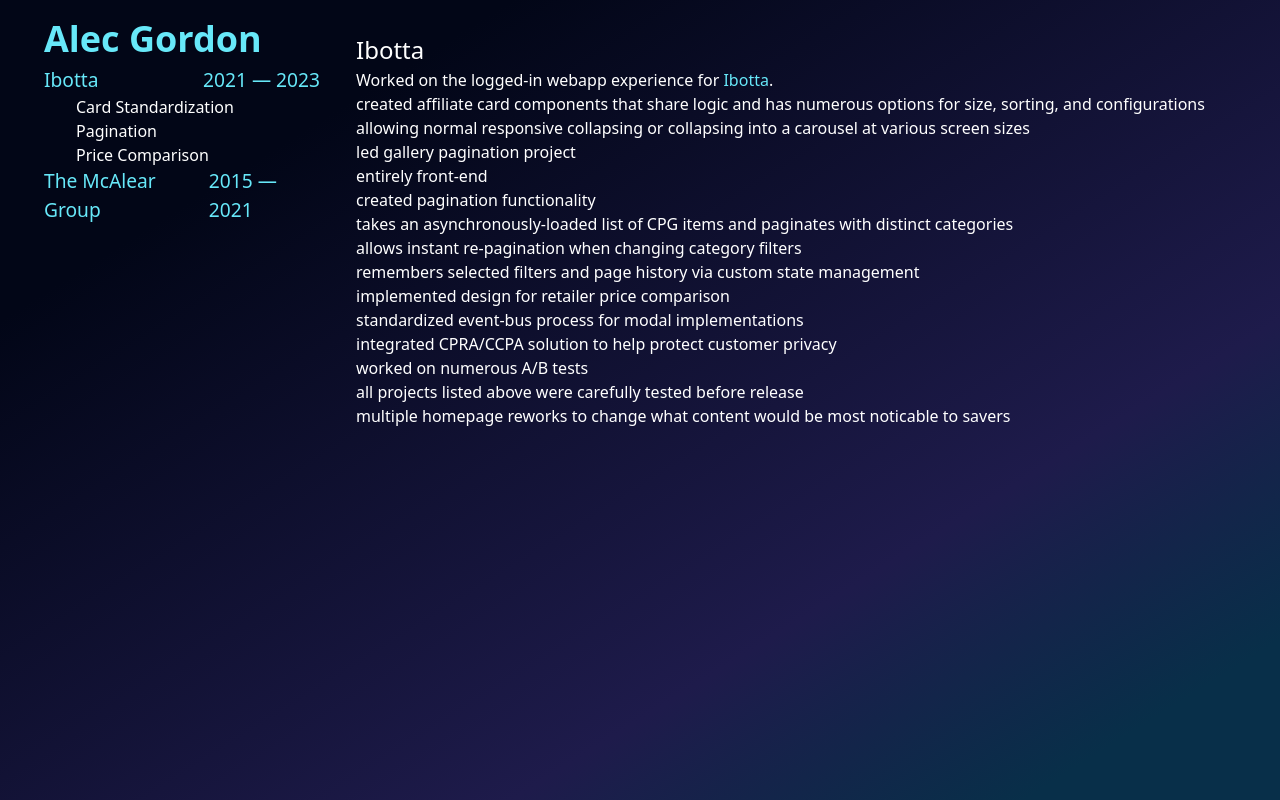
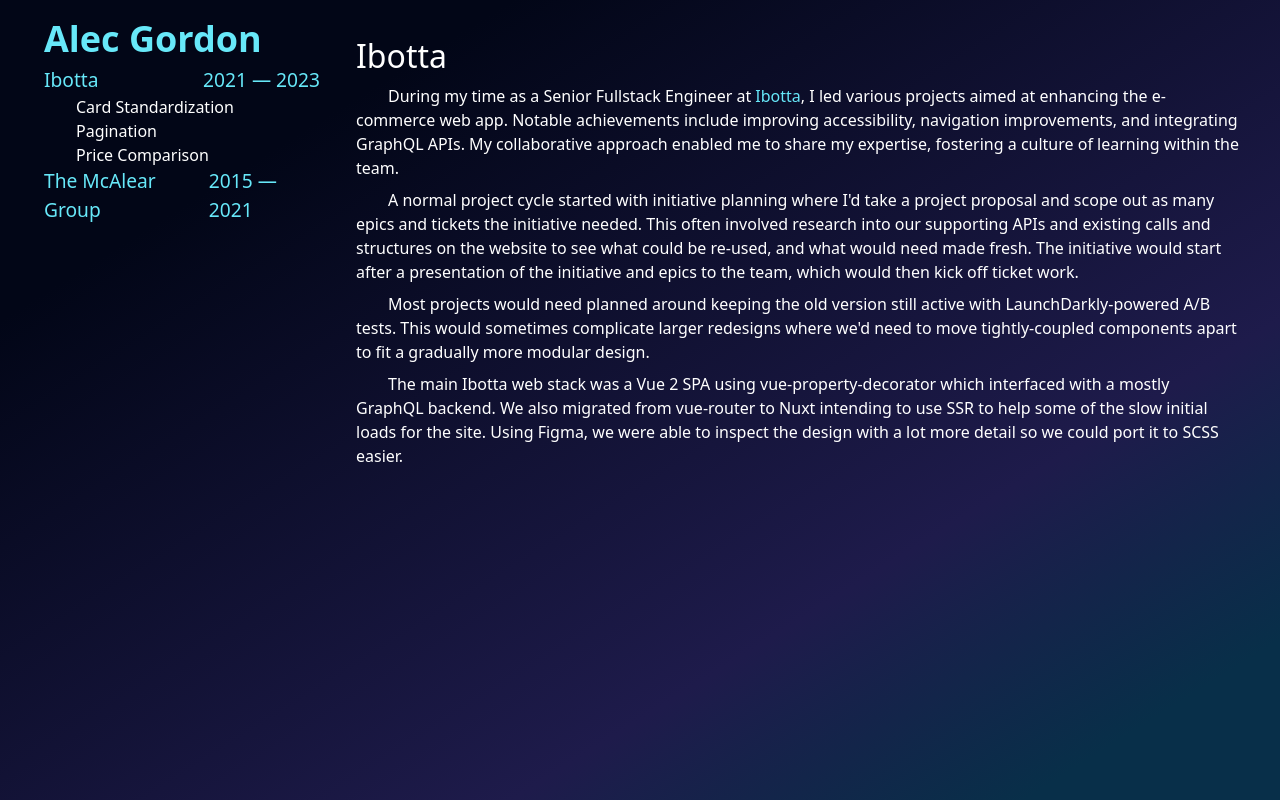
Before and after one commit to insanealec/alecgordon, a Vue app: page /ibotta in a window 1280 px wide. Built offline with nearby package versions, Linux system fonts and the light colour scheme.

Commit message:
Write out Ibotta summary

```diff
--- a/src/components/IbottaExperience.vue
+++ b/src/components/IbottaExperience.vue
@@ -1,14 +1,31 @@
-<script setup lang="ts">
-//
-</script>
-
 <template>
   <div>
-    <h3>Ibotta</h3>
+    <h2>Ibotta</h2>
 
-    Worked on the logged-in webapp experience for <a href="https://ibotta.com/home">Ibotta</a>.
+    <p class="paragraph">
+      During my time as a Senior Fullstack Engineer at <a href="https://ibotta.com/home">Ibotta</a>, I led various projects aimed at enhancing the e-commerce web app.
+      Notable achievements include improving accessibility, navigation improvements, and integrating GraphQL APIs.
+      My collaborative approach enabled me to share my expertise, fostering a culture of learning within the team.
+    </p>
 
-    <ul>
+    <p class="paragraph">
+      A normal project cycle started with initiative planning where I'd take a project proposal and scope out as many epics and tickets the initiative needed.
+      This often involved research into our supporting APIs and existing calls and structures on the website to see what could be re-used, and what would need made fresh.
+      The initiative would start after a presentation of the initiative and epics to the team, which would then kick off ticket work.
+    </p>
+
+    <p class="paragraph">
+      Most projects would need planned around keeping the old version still active with LaunchDarkly-powered A/B tests.
+      This would sometimes complicate larger redesigns where we'd need to move tightly-coupled components apart to fit a gradually more modular design.
+    </p>
+
+    <p class="paragraph">
+      The main Ibotta web stack was a Vue 2 SPA using vue-property-decorator which interfaced with a mostly GraphQL backend.
+      We also migrated from vue-router to Nuxt intending to use SSR to help some of the slow initial loads for the site.
+      Using Figma, we were able to inspect the design with a lot more detail so we could port it to SCSS easier.
+    </p>
+
+    <!-- <ul>
     <li>
       created affiliate card components that share logic and has numerous options for size, sorting, and configurations allowing normal responsive collapsing or collapsing into a carousel at various screen sizes
     </li>
@@ -33,7 +50,7 @@
         <li>multiple homepage reworks to change what content would be most noticable to savers</li>
       </ul>
     </li>
-    </ul>
+    </ul> -->
   </div>
 
 </template>
```
Also changed, not shown: src/components/AboutMe.vue (+0 -7 lines).
